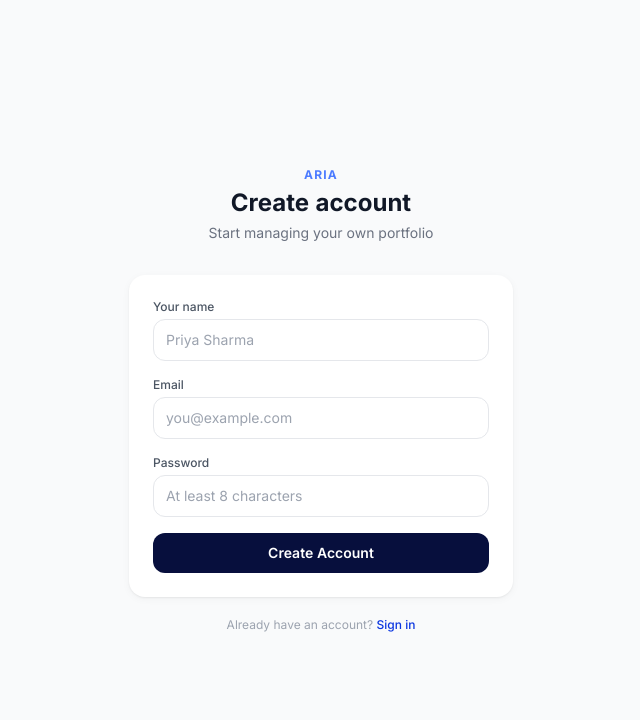
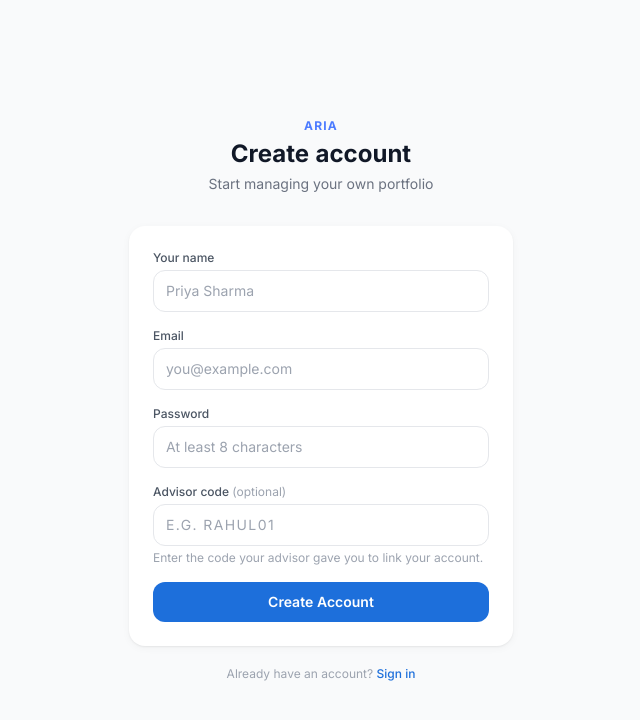
Before and after one commit to sunder-vasudevan/aria-personal, a React (Vite) app: page /register in a window 1280 px wide. Shown: the top 720 px of the page, without its empty margins (319-959 px from the left). Built offline with nearby package versions, Linux system fonts and the light colour scheme.

Commit message:
feat: add advisor referral code field on registration

```diff
--- a/src/auth/useAuth.jsx
+++ b/src/auth/useAuth.jsx
@@ -29,8 +29,8 @@ export function AuthProvider({ children }) {
     return data
   }
 
-  const register = async (email, password, display_name) => {
-    const data = await apiRegister({ email, password, display_name })
+  const register = async (email, password, display_name, referral_code = null) => {
+    const data = await apiRegister({ email, password, display_name, ...(referral_code ? { referral_code } : {}) })
     localStorage.setItem('aria_personal_token', data.access_token)
     setUser(data.user)
     return data
--- a/src/pages/Register.jsx
+++ b/src/pages/Register.jsx
@@ -6,7 +6,7 @@ import { Loader2 } from 'lucide-react'
 export default function Register() {
   const { register } = useAuth()
   const navigate = useNavigate()
-  const [form, setForm] = useState({ display_name: '', email: '', password: '' })
+  const [form, setForm] = useState({ display_name: '', email: '', password: '', referral_code: '' })
   const [loading, setLoading] = useState(false)
   const [error, setError] = useState(null)
 
@@ -17,7 +17,7 @@ export default function Register() {
     if (form.password.length < 8) { setError('Password must be at least 8 characters.'); return }
     setLoading(true); setError(null)
     try {
-      await register(form.email, form.password, form.display_name)
+      await register(form.email, form.password, form.display_name, form.referral_code || null)
       navigate('/')
     } catch (err) {
       setError(err.response?.data?.detail || 'Registration failed. Please try again.')
@@ -74,13 +74,27 @@ export default function Register() {
                 placeholder="At least 8 characters"
               />
             </div>
+            <div>
+              <label className="block text-xs font-medium text-gray-600 mb-1">
+                Advisor code <span className="text-gray-400 font-normal">(optional)</span>
+              </label>
+              <input
+                type="text"
+                value={form.referral_code}
+                onChange={e => set('referral_code', e.target.value.toUpperCase())}
+                className="w-full px-3 py-2.5 border border-gray-200 rounded-xl text-sm focus:outline-none focus:ring-2 focus:ring-navy-300 uppercase tracking-widest"
+                placeholder="e.g. RAHUL01"
+                maxLength={20}
+              />
+              <p className="text-xs text-gray-400 mt-1">Enter the code your advisor gave you to link your account.</p>
+            </div>
             {error && (
               <div className="text-xs text-red-600 bg-red-50 border border-red-200 rounded-xl px-3 py-2">{error}</div>
             )}
             <button
               type="submit"
               disabled={loading}
-              className="w-full py-2.5 bg-navy-950 text-white rounded-xl text-sm font-semibold hover:bg-navy-800 disabled:opacity-60 transition-colors flex items-center justify-center gap-2"
+              className="w-full py-2.5 bg-[#1D6FDB] text-white rounded-xl text-sm font-semibold hover:bg-blue-700 disabled:opacity-60 transition-colors flex items-center justify-center gap-2"
             >
               {loading ? <><Loader2 size={14} className="animate-spin" />Creating account…</> : 'Create Account'}
             </button>
@@ -89,7 +103,7 @@ export default function Register() {
 
         <p className="text-center text-xs text-gray-400 mt-5">
           Already have an account?{' '}
-          <Link to="/login" className="text-navy-600 font-medium hover:underline">
+          <Link to="/login" className="text-[#1D6FDB] font-medium hover:underline">
             Sign in
           </Link>
         </p>
```
